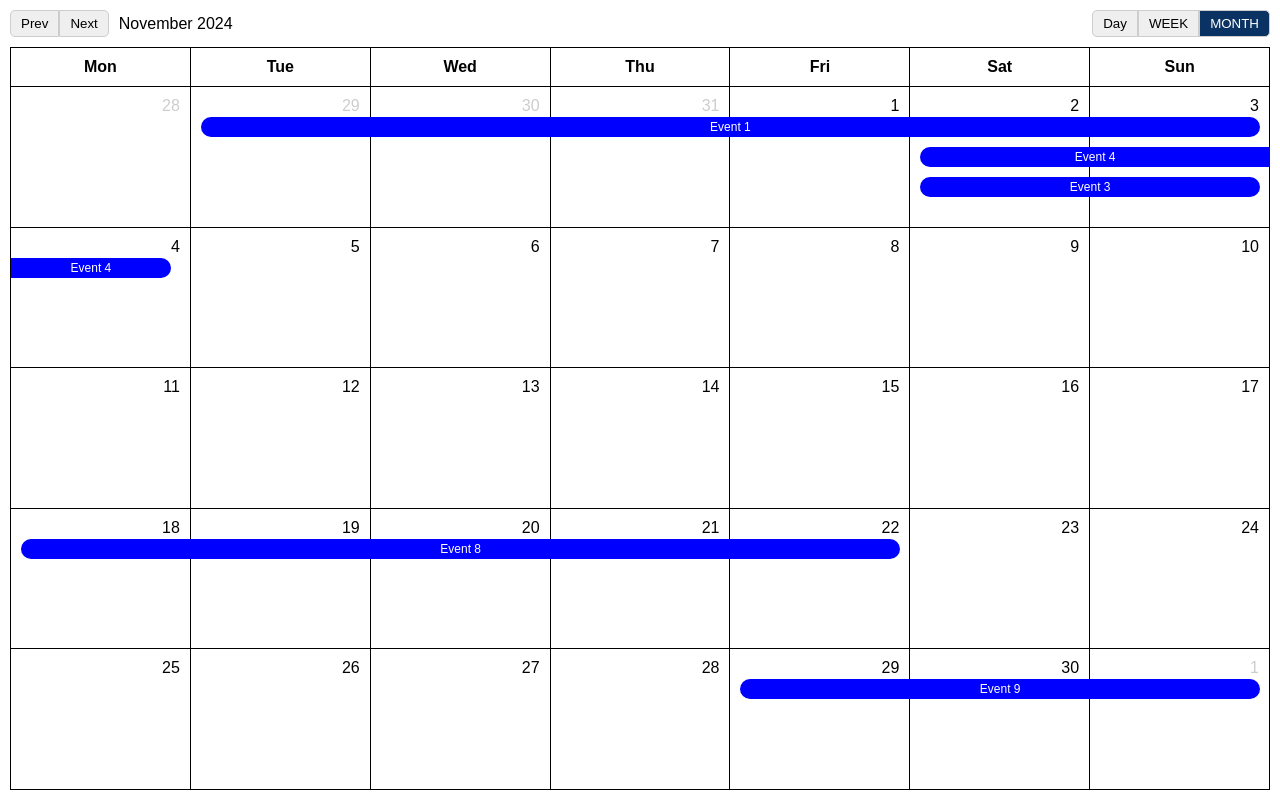
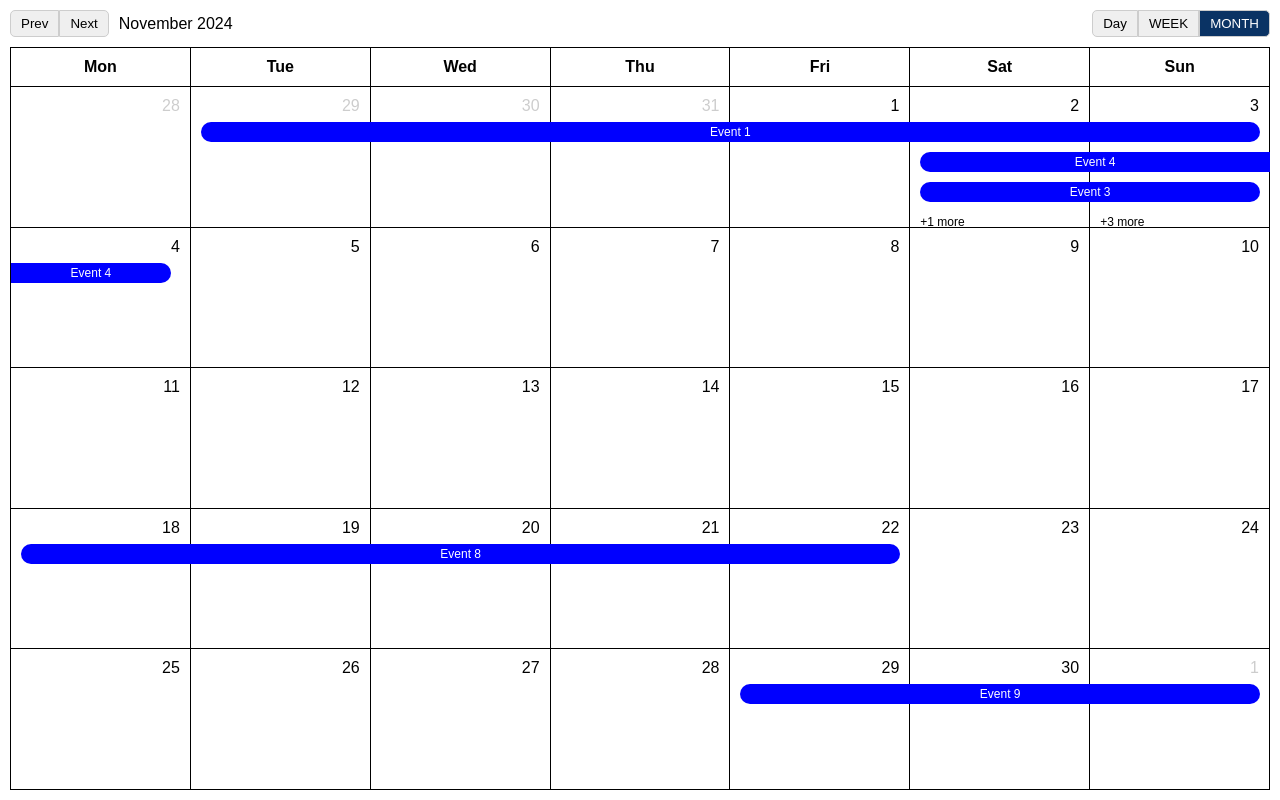
Before and after one commit to shivanand-harness/Calendar-Events, a React (Create React App) app: page / in a window 1280 px wide. Built offline with nearby package versions, Linux system fonts and the light colour scheme.

Commit message:
implement show more row

```diff
--- a/src/Calendar/Calendar.module.scss
+++ b/src/Calendar/Calendar.module.scss
@@ -103,6 +103,14 @@
   border-bottom-right-radius: 0px;
 }
 
+.showMoreEvent {
+  position: absolute;
+  display: flex;
+  justify-content: flex-start;
+  align-items: center;
+  font-size: 12px;
+}
+
 .container {
   height: 100%;
   display: grid;
--- a/src/Calendar/DayView.tsx
+++ b/src/Calendar/DayView.tsx
@@ -15,26 +15,26 @@ interface DayViewProps<T> {
 
 export default function DayView<T>(props: DayViewProps<T>) {
   const { currentDate, events } = props;
-  const [colWidth, setColWidth] = useState();
-  const [colHeight, setColHeight] = useState();
   const colRef = useRef<any>();
-  const eventRows = useMemo(() => {
+  const { calendarRowEvents, eventsGroupByDate } = useMemo(() => {
     return getEventsRowByStartDateAndEndDate(events, currentDate, currentDate);
   }, [events, currentDate]);
 
-  useEffect(() => {
-    setColWidth(colRef.current.offsetWidth);
-    setColHeight(colRef.current.offsetHeight);
-  }, []);
   return (
-    <div className={classNames(css.calendarWrapper, css.dayViewCalendarWrapper)}>
+    <div
+      className={classNames(css.calendarWrapper, css.dayViewCalendarWrapper)}
+    >
       <div className={classNames(css.tableRow, css.tableHeaderRow)}>
         <div className={classNames(css.tableCol, css.headerCol)}>
           <span>{currentDate.format("ddd")}</span> &nbsp;
           <span>{currentDate.format("D MMM YY")}</span>
         </div>
       </div>
-      <TableRowWithEvents eventRows={eventRows} numberOfCols={1}>
+      <TableRowWithEvents
+        eventRows={calendarRowEvents}
+        eventsGroupByDate={eventsGroupByDate}
+        numberOfCols={1}
+      >
         <div className={css.tableCol} ref={colRef} />
       </TableRowWithEvents>
     </div>
--- a/src/Calendar/Event.tsx
+++ b/src/Calendar/Event.tsx
@@ -1,7 +1,7 @@
 import { CalendarEventSpec } from "./types";
 
 import styles from "./Calendar.module.scss";
-import { EVENT_HEIGHT, PADDING } from "./constants";
+import { DEFAULT_TOP_PADDING, EVENT_HEIGHT, PADDING } from "./constants";
 
 interface EventProps<T> {
   event: CalendarEventSpec<T>;
@@ -17,7 +17,7 @@ export default function Event<T>(props: EventProps<T>) {
   const { name } = eventInfo as any;
 
   const classes = [styles.event];
-  const top = rowIndex * (EVENT_HEIGHT + PADDING) + PADDING + EVENT_HEIGHT;
+  const top = rowIndex * (EVENT_HEIGHT + PADDING) + PADDING + DEFAULT_TOP_PADDING;
   let width = colWidth * span - PADDING * 2;
   let leftPosition = colWidth * left + PADDING;
   if (startDateOverLapping) {
--- a/src/Calendar/EventCalendarRow.tsx
+++ b/src/Calendar/EventCalendarRow.tsx
@@ -1,5 +1,11 @@
-import { DEFAULT_TOP_PADDING, EVENT_HEIGHT, PADDING } from "./constants";
+import {
+  DEFAULT_BOTTOM_PADDING,
+  DEFAULT_TOP_PADDING,
+  EVENT_HEIGHT,
+  PADDING,
+} from "./constants";
 import Event from "./Event";
+import ShowMoreEvent from "./ShowMoreRow";
 import { CalendarEventSpec } from "./types";
 
 interface EventsRowProps<T> {
@@ -21,21 +27,23 @@ function EventsRow<T>(props: EventsRowProps<T>) {
 
 interface EventCalendarRowProps<T> {
   eventRows: Array<Array<CalendarEventSpec<T>>>;
+  eventsGroupByDate: Array<Array<CalendarEventSpec<T>>>;
   colWidth: number;
   colHeight: number;
   showAllEvents?: boolean;
 }
 
 export default function EventCalendarRow<T>(props: EventCalendarRowProps<T>) {
-  const { eventRows, colWidth, colHeight, showAllEvents } = props;
+  const { eventRows, colWidth, colHeight, showAllEvents, eventsGroupByDate } =
+    props;
   const allowedEventRowToShow = Math.floor(
-    (colHeight - DEFAULT_TOP_PADDING) / (EVENT_HEIGHT + PADDING)
+    (colHeight - DEFAULT_TOP_PADDING - DEFAULT_BOTTOM_PADDING) /
+      (EVENT_HEIGHT + PADDING)
   );
-  console.log(allowedEventRowToShow)
+
   const slicedRows = showAllEvents
     ? eventRows
     : eventRows.slice(0, allowedEventRowToShow);
-
 
   return (
     <>
@@ -48,6 +56,15 @@ export default function EventCalendarRow<T>(props: EventCalendarRowProps<T>) {
           colHeight={colHeight}
         />
       ))}
+      {eventsGroupByDate.map((each, idx) => (
+        <ShowMoreEvent
+          colWidth={colWidth}
+          list={each}
+          span={1}
+          left={idx}
+          allowedNumberOfRows={allowedEventRowToShow}
+        />
+      ))}
     </>
   );
 }
--- a/src/Calendar/MonthView.tsx
+++ b/src/Calendar/MonthView.tsx
@@ -16,8 +16,8 @@ import TableRowWithEvents from "./TableRowWithEvents";
 interface MonthViewProps<T> {
   currentDate: Moment;
   events: Array<EventSpec<T>>;
-  startOfWeek: WEEK
-  showAllEvents?: boolean
+  startOfWeek: WEEK;
+  showAllEvents?: boolean;
 }
 
 export default function MonthView<T>(props: MonthViewProps<T>) {
@@ -31,14 +31,23 @@ export default function MonthView<T>(props: MonthViewProps<T>) {
     );
   }, [events, monthArr]);
   return (
-    <div className={classNames(css.calendarWrapper, css.monthViewCalendarWrapper)}>
+    <div
+      className={classNames(css.calendarWrapper, css.monthViewCalendarWrapper)}
+    >
       <div className={classNames(css.tableRow, css.tableHeaderRow)}>
         {headers.map((each) => (
-          <div key={each} className={classNames(css.tableCol, css.headerCol)}>{each}</div>
+          <div key={each} className={classNames(css.tableCol, css.headerCol)}>
+            {each}
+          </div>
         ))}
       </div>
       {chunkArray.map((cols, rowIdx) => (
-        <TableRowWithEvents key={rowIdx} eventRows={eventRows[rowIdx]} showAllEvents={showAllEvents}>
+        <TableRowWithEvents
+          key={rowIdx}
+          eventRows={eventRows[rowIdx].calendarRowEvents}
+          eventsGroupByDate={eventRows[rowIdx].eventsGroupByDate}
+          showAllEvents={showAllEvents}
+        >
           {cols.map((col, colIdx) => (
             <div
               key={colIdx}
--- /dev/null
+++ b/src/Calendar/ShowMoreRow.tsx
@@ -0,0 +1,33 @@
+import { DEFAULT_TOP_PADDING, EVENT_HEIGHT, PADDING } from "./constants";
+import { CalendarEventSpec } from "./types";
+import styles from "./Calendar.module.scss";
+
+interface ShowMoreEventProps<T> {
+  span: number;
+  left: number;
+  list: Array<CalendarEventSpec<T>>;
+  colWidth: number
+  allowedNumberOfRows: number;
+}
+
+export default function ShowMoreEvent<T>(props: ShowMoreEventProps<T>) {
+  const { span, left, list, allowedNumberOfRows, colWidth } = props;
+  if (list.length <= allowedNumberOfRows) return <></>;
+  const classes = [styles.showMoreEvent];
+  let width = colWidth * span - PADDING * 2;
+  let leftPosition = colWidth * left + PADDING;
+  const top = (allowedNumberOfRows) * (EVENT_HEIGHT + PADDING) + PADDING + DEFAULT_TOP_PADDING;
+  return (
+    <div
+      style={{
+        width: `${width}px`,
+        left: `${leftPosition}px`,
+        top: `${top}px`,
+        height: `${EVENT_HEIGHT}px`,
+      }}
+      className={classes.join(" ")}
+    >
+      +{list.length - allowedNumberOfRows} more
+    </div>
+  );
+}
--- a/src/Calendar/TableRowWithEvents.tsx
+++ b/src/Calendar/TableRowWithEvents.tsx
@@ -6,6 +6,7 @@ import { CalendarEventSpec } from "./types";
 
 interface TableRowWithEventsProps<T> {
     eventRows: Array<Array<CalendarEventSpec<T>>>
+    eventsGroupByDate: Array<Array<CalendarEventSpec<T>>>
     numberOfCols?: number
     showAllEvents?: boolean
 }
@@ -13,7 +14,7 @@ interface TableRowWithEventsProps<T> {
 export default function TableRowWithEvents<T>(
   props: PropsWithChildren<TableRowWithEventsProps<T>>
 ) {
-  const { children, eventRows, numberOfCols = 7, showAllEvents } = props;
+  const { children, eventRows, numberOfCols = 7, showAllEvents, eventsGroupByDate } = props;
   const [rowWidth, setRowWidth] = useState(0);
   const [rowHeight, setRowHeight] = useState(0);
   const rowRef = useRef<any>();
@@ -33,6 +34,7 @@ export default function TableRowWithEvents<T>(
         colHeight={rowHeight}
         colWidth={rowWidth / numberOfCols}
         showAllEvents={showAllEvents}
+        eventsGroupByDate={eventsGroupByDate}
       />
     </div>
   );
--- a/src/Calendar/WeekView.tsx
+++ b/src/Calendar/WeekView.tsx
@@ -24,7 +24,7 @@ export default function WeekView<T>(props: WeekViewProps<T>) {
   const weekArr = useMemo(() => generateWeekView(currentDate), [currentDate]);
   const headers = generateMonthViewHeaders(startOfWeek);
 
-  const eventRows = useMemo(() => {
+  const { calendarRowEvents, eventsGroupByDate } = useMemo(() => {
     return getEventsRowByStartDateAndEndDate(
       events,
       weekArr[0].date,
@@ -40,7 +40,7 @@ export default function WeekView<T>(props: WeekViewProps<T>) {
           <div className={classNames(css.tableCol, css.headerCol)}>{each}</div>
         ))}
       </div>
-      <TableRowWithEvents eventRows={eventRows} showAllEvents={showAllEvents}>
+      <TableRowWithEvents eventRows={calendarRowEvents} eventsGroupByDate={eventsGroupByDate} showAllEvents={showAllEvents}>
         {weekArr.map((col, colIdx) => (
           <div key={colIdx} className={classNames(css.tableCol)}>
             {col.date.format("D")}
--- a/src/Calendar/constants.ts
+++ b/src/Calendar/constants.ts
@@ -6,6 +6,7 @@ export const AllowedCalendarViewList = [
   { label: "MONTH", value: View.MONTH },
 ];
 
-export const DEFAULT_TOP_PADDING = 30;
+export const DEFAULT_TOP_PADDING = 25;
+export const DEFAULT_BOTTOM_PADDING = 20;
 export const EVENT_HEIGHT = 20;
 export const PADDING = 10
--- a/src/Calendar/utils.ts
+++ b/src/Calendar/utils.ts
@@ -15,7 +15,10 @@ export const updateMomentStarOfWeekConfig = (startOfWeekDay: number) => {
 
 export const generateMonthViewHeaders = (startOfWeekDay: number) => {
   const weekdays = moment.weekdaysShort(); // ['Sun', 'Mon', 'Tue', 'Wed', 'Thu', 'Fri', 'Sat']
-  return [...weekdays.slice(startOfWeekDay), ...weekdays.slice(0, startOfWeekDay)]; // Move 'Sun' to the end
+  return [
+    ...weekdays.slice(startOfWeekDay),
+    ...weekdays.slice(0, startOfWeekDay),
+  ]; // Move 'Sun' to the end
 };
 
 export const generateMonthView = (currentDate: Moment) => {
@@ -75,16 +78,21 @@ export function getEventsByRow<T>(
   return getEventsByRow(pendingItems, result);
 }
 
+interface GetEventsRowByStartDateAndEndDateSpec<T> {
+  calendarRowEvents: Array<Array<CalendarEventSpec<T>>>
+  eventsGroupByDate: Array<Array<CalendarEventSpec<T>>>
+}
+
 export function getEventsRowByStartDateAndEndDate<T>(
   events: Array<EventSpec<T>>,
   startDate: Moment,
   endDate: Moment
-): Array<Array<CalendarEventSpec<T>>> {
+): GetEventsRowByStartDateAndEndDateSpec<T> {
   const filteredTransformedEvents = events
     .filter((each) => {
       return (
-        startDate.isBetween(each.startDate, each.endDate, 'day', "[]") ||
-        each.startDate.isBetween(startDate, endDate, 'day', "[]")
+        startDate.isBetween(each.startDate, each.endDate, "day", "[]") ||
+        each.startDate.isBetween(startDate, endDate, "day", "[]")
       );
     })
     .map((each) => {
@@ -127,7 +135,21 @@ export function getEventsRowByStartDateAndEndDate<T>(
       if (s1 < s2) return 1;
       return 0;
     });
-  return getEventsByRow(filteredTransformedEvents);
+
+  const date = startDate.clone();
+  const eventsGroupByDate: Array<Array<CalendarEventSpec<T>>> = [];
+  while (date.clone().startOf('day').isBefore(endDate.endOf('day'))) {
+    eventsGroupByDate.push(
+      filteredTransformedEvents.filter((each) =>
+        date.isBetween(each.startDate, each.endDate, "day", "[]")
+      )
+    );
+    date.add(1, "days");
+  }
+  return {
+    calendarRowEvents: getEventsByRow(filteredTransformedEvents),
+    eventsGroupByDate,
+  };
 }
 
 export function getChunkArray<T>(
```
